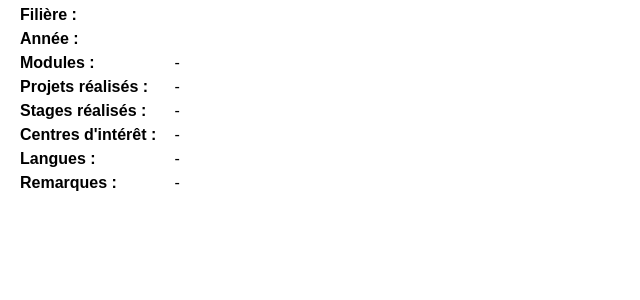
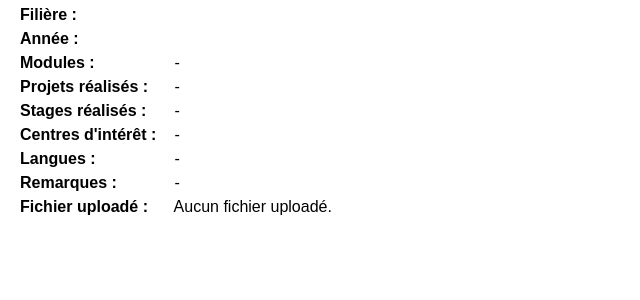
Before and after one commit to mako-yel/ensate_web_app_tp, a PHP site: page /recap.php in a window 1280 px wide. Shown: the part 192-492 px from the top of the page, without its empty margins (0-640 px from the left). Run offline with PHP 8.4, Linux system fonts and the light colour scheme.

Commit message:
upload fichier

```diff
--- a/recap.php
+++ b/recap.php
@@ -1,5 +1,6 @@
 <?php
 session_start();
+
 
 // Récupération des données du formulaire
 $form = [
@@ -32,6 +33,26 @@
 if(!empty($form['autre_langue'])) {
     $langues_affichage[] = $form['autre_langue'];
 }
+
+$fichier_info = '';
+if(isset($_FILES['fichier']) && $_FILES['fichier']['error'] === UPLOAD_ERR_OK){
+    $nomTemp = $_FILES['fichier']['tmp_name'];
+    $nomOriginal = $_FILES['fichier']['name'];
+    $taille = $_FILES['fichier']['size'];
+    $type = $_FILES['fichier']['type'];
+
+    // Déplacement vers un dossier “uploads/”
+    $destination = __DIR__ . '/uploads/' . basename($nomOriginal);
+    if(!is_dir(__DIR__.'/uploads')) mkdir(__DIR__.'/uploads', 0777, true);
+
+    if(move_uploaded_file($nomTemp, $destination)){
+        $fichier_info = "Fichier uploadé avec succès : $nomOriginal ($taille bytes, type: $type)";
+    } else {
+        $fichier_info = "Erreur lors de l'upload du fichier.";
+    }
+} else {
+    $fichier_info = "Aucun fichier uploadé.";
+}
 ?>
 
 <!doctype html>
@@ -63,5 +84,8 @@
     <p><b>Langues :</b> <?= !empty($langues_affichage) ? implode(', ', $langues_affichage) : '-' ?></p>
     <p><b>Remarques :</b> <?= $form['remarques'] ?: '-' ?></p>
 
+
+
+    <p><b>Fichier uploadé :</b> <?= $fichier_info ?></p>
 </body>
 </html>
```
Also changed, not shown: formulaire.php (+16 -12 lines).
